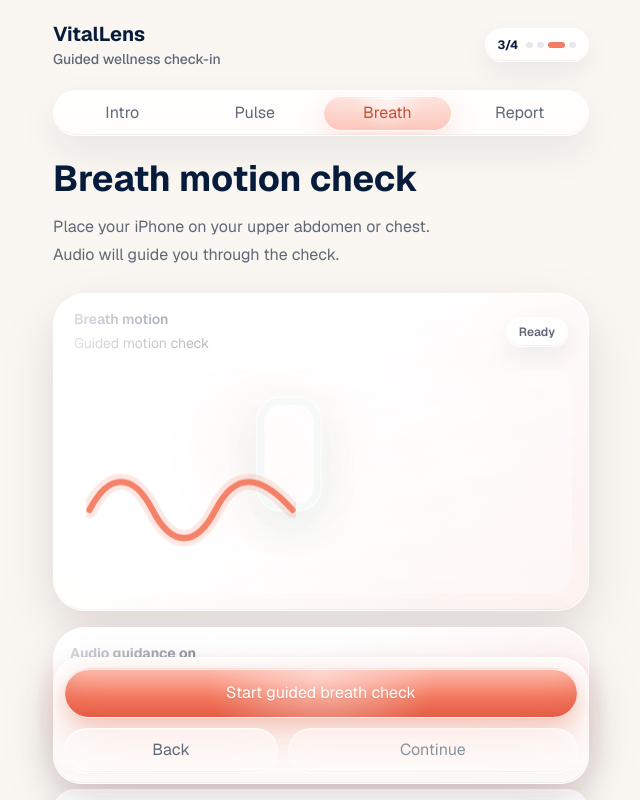
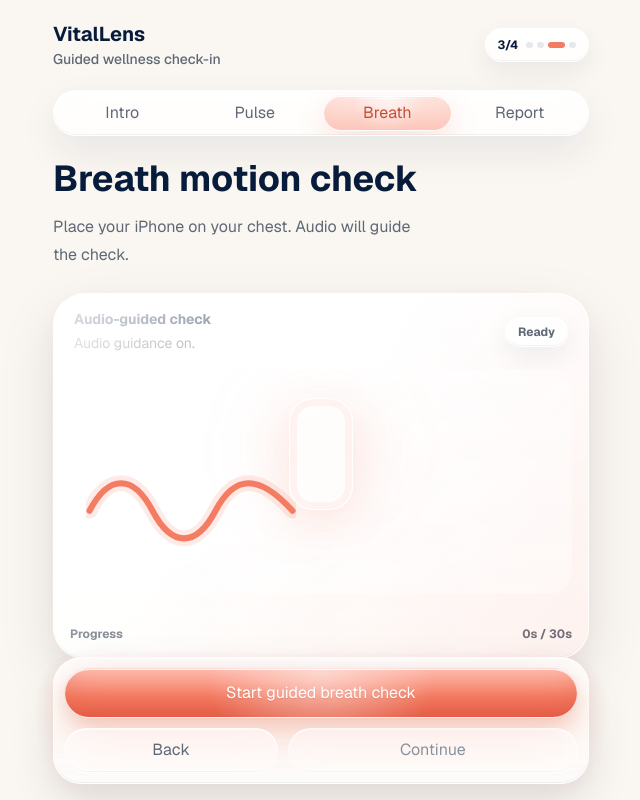
Before and after one commit to arliking13/vitallens, a Next.js app: page / in a window 1280 px wide. Both pictures are taken after a click on the button "Breath". Shown: the top 800 px of the page, without its empty margins (319-959 px from the left). Built offline with nearby package versions, Linux system fonts and the light colour scheme.

Commit message:
style: polish guided breath check

```diff
--- a/src/features/breath/components/BreathCheckScreen.tsx
+++ b/src/features/breath/components/BreathCheckScreen.tsx
@@ -4,9 +4,7 @@ import { useEffect, useRef, useState } from "react";
 
 import { Button } from "@/shared/components/Button";
 import { Card } from "@/shared/components/Card";
-import { InfoRow } from "@/shared/components/InfoRow";
 import { ScreenHeader } from "@/shared/components/ScreenHeader";
-import { SignalPreview } from "@/shared/components/SignalPreview";
 import type { BreathMotionResult } from "@/shared/types/check-flow";
 
 type BreathCheckScreenProps = {
@@ -40,6 +38,20 @@ const ALMOST_DONE_GUIDE_MS = 26000;
 
 const fallbackMessage =
   "Motion access unavailable. You can continue with pulse-only report.";
+const preferredVoiceNames = [
+  "samantha",
+  "ava",
+  "karen",
+  "siri",
+  "victoria",
+  "moira",
+  "tessa",
+  "serena",
+  "daniel",
+  "alex",
+];
+const calmBreathPath =
+  "M4 74 C26 32 54 32 76 74 C98 116 126 116 148 74 C170 32 198 32 236 74";
 
 function average(values: number[]) {
   if (values.length === 0) {
@@ -100,6 +112,32 @@ function buildPreviewSignal(samples: BreathMotionSample[]) {
 
   const min = Math.min(...values);
   return values.map((value) => (value - min) / range);
+}
+
+function clampSignalValue(value: number) {
+  return Math.min(1, Math.max(0, value));
+}
+
+function buildMotionWavePath(values?: number[]) {
+  if (!values || values.length < 2) {
+    return calmBreathPath;
+  }
+
+  const width = 232;
+  const startX = 4;
+  const baseY = 92;
+  const amplitude = 56;
+  const stepX = width / (values.length - 1);
+  const points = values.map((value, index) => ({
+    x: startX + stepX * index,
+    y: baseY - clampSignalValue(value) * amplitude,
+  }));
+
+  return points.slice(1).reduce((path, point, index) => {
+    const previousPoint = points[index];
+    const controlX = (previousPoint.x + point.x) / 2;
+    return `${path} C ${controlX} ${previousPoint.y} ${controlX} ${point.y} ${point.x} ${point.y}`;
+  }, `M${points[0].x} ${points[0].y}`);
 }
 
 function buildBucketedMotion(samples: BreathMotionSample[]) {
@@ -200,7 +238,7 @@ async function requestDeviceMotionAccess() {
 
 function getHeaderDescription(phase: BreathPhase) {
   if (phase === "recording") {
-    return "Keep the phone still and breathe normally. Audio will guide the check.";
+    return "Keep the phone still and breathe normally.";
   }
 
   if (phase === "complete") {
@@ -211,7 +249,7 @@ function getHeaderDescription(phase: BreathPhase) {
     return fallbackMessage;
   }
 
-  return "Place your iPhone on your upper abdomen or chest. Audio will guide you through the check.";
+  return "Place your iPhone on your chest. Audio will guide the check.";
 }
 
 function getPreviewStatus(phase: BreathPhase) {
@@ -242,20 +280,31 @@ function getPrimaryButtonLabel(phase: BreathPhase) {
   return "Start guided breath check";
 }
 
-function getMotionAccessLabel(phase: BreathPhase) {
-  if (phase === "recording") {
-    return "Listening";
+function getPreferredSpeechVoice() {
+  if (typeof window === "undefined" || !("speechSynthesis" in window)) {
+    return null;
   }
 
-  if (phase === "complete") {
-    return "Complete";
+  const voices = window.speechSynthesis.getVoices();
+  const englishVoices = voices.filter((voice) =>
+    voice.lang.toLowerCase().startsWith("en"),
+  );
+
+  for (const preferredName of preferredVoiceNames) {
+    const voice = englishVoices.find((englishVoice) =>
+      englishVoice.name.toLowerCase().includes(preferredName),
+    );
+
+    if (voice) {
+      return voice;
+    }
   }
 
-  if (phase === "unavailable") {
-    return "Unavailable";
-  }
-
-  return "Ready";
+  return (
+    englishVoices.find((voice) => voice.localService) ??
+    englishVoices[0] ??
+    null
+  );
 }
 
 export function BreathCheckScreen({
@@ -267,7 +316,7 @@ export function BreathCheckScreen({
   const [motionSignal, setMotionSignal] = useState<number[] | undefined>();
   const [phase, setPhase] = useState<BreathPhase>("idle");
   const [result, setResult] = useState<BreathMotionResult | null>(null);
-  const [sampleCount, setSampleCount] = useState(0);
+  const [, setSampleCount] = useState(0);
   const [statusMessage, setStatusMessage] = useState<string | null>(null);
   const audioContextRef = useRef<AudioContext | null>(null);
   const intervalRef = useRef<number | null>(null);
@@ -276,6 +325,7 @@ export function BreathCheckScreen({
   const motionHandlerRef = useRef<((event: DeviceMotionEvent) => void) | null>(
     null,
   );
+  const preferredVoiceRef = useRef<SpeechSynthesisVoice | null>(null);
   const recordingStartedAtRef = useRef<number | null>(null);
   const samplesRef = useRef<BreathMotionSample[]>([]);
   const timersRef = useRef<number[]>([]);
@@ -310,6 +360,8 @@ export function BreathCheckScreen({
     }
 
     void audioContextRef.current?.resume();
+    preferredVoiceRef.current =
+      getPreferredSpeechVoice() ?? preferredVoiceRef.current;
   }
 
   function playChime(frequency = 660) {
@@ -342,6 +394,17 @@ export function BreathCheckScreen({
       "SpeechSynthesisUtterance" in window
     ) {
       const utterance = new SpeechSynthesisUtterance(message);
+      const preferredVoice =
+        preferredVoiceRef.current ?? getPreferredSpeechVoice();
+      preferredVoiceRef.current = preferredVoice;
+
+      if (preferredVoice) {
+        utterance.voice = preferredVoice;
+        utterance.lang = preferredVoice.lang;
+      } else {
+        utterance.lang = "en-US";
+      }
+
       utterance.rate = 0.94;
       utterance.pitch = 1;
       utterance.volume = 1;
@@ -384,7 +447,7 @@ export function BreathCheckScreen({
     setSampleCount(nextResult.sampleCount);
     setStatusMessage(null);
     onResult(nextResult);
-    speakSequence(["Breath check complete. You can pick up your phone."]);
+    speakSequence(["Check complete."]);
   }
 
   function startMotionCollection() {
@@ -393,7 +456,6 @@ export function BreathCheckScreen({
     }
 
     recordingStartedAtRef.current = performance.now();
-    speak("Recording started.");
 
     const handleMotion = (event: DeviceMotionEvent) => {
       const value = getMotionMagnitude(event);
@@ -461,8 +523,8 @@ export function BreathCheckScreen({
     setStatusMessage(null);
     prepareAudio();
     speakSequence([
-      "Place your iPhone on your upper abdomen or chest.",
-      "Keep it still and breathe normally.",
+      "Place your iPhone on your chest.",
+      "Breathe normally.",
       "Starting in three, two, one.",
     ]);
 
@@ -501,6 +563,19 @@ export function BreathCheckScreen({
   }
 
   useEffect(() => {
+    const synthesis =
+      typeof window !== "undefined" && "speechSynthesis" in window
+        ? window.speechSynthesis
+        : null;
+
+    function handleVoicesChanged() {
+      preferredVoiceRef.current =
+        getPreferredSpeechVoice() ?? preferredVoiceRef.current;
+    }
+
+    handleVoicesChanged();
+    synthesis?.addEventListener("voiceschanged", handleVoicesChanged);
+
     return () => {
       isRunningRef.current = false;
       timersRef.current.forEach((timerId) => window.clearTimeout(timerId));
@@ -518,6 +593,7 @@ export function BreathCheckScreen({
         window.speechSynthesis.cancel();
       }
 
+      synthesis?.removeEventListener("voiceschanged", handleVoicesChanged);
       void audioContextRef.current?.close();
     };
   }, []);
@@ -532,6 +608,8 @@ export function BreathCheckScreen({
     : `${roundedElapsedSeconds}s / ${RECORDING_DURATION_SECONDS}s`;
   const canContinue = phase === "complete" || phase === "unavailable";
   const signalLabel = result?.motionDetected ? "Detected" : "Low";
+  const statusLabel = getPreviewStatus(phase);
+  const wavePath = buildMotionWavePath(motionSignal);
 
   return (
     <div className="flex min-h-[calc(100dvh-7rem)] flex-col pb-32">
@@ -540,36 +618,68 @@ export function BreathCheckScreen({
         title="Breath motion check"
       />
 
-      <div className="mt-6">
-        <SignalPreview
-          caption={
-            phase === "recording"
-              ? "Motion signal preview"
-              : "Guided motion check"
-          }
-          delayMs={40}
-          label="Breath motion"
-          liveSignal={motionSignal}
-          status={getPreviewStatus(phase)}
-          tone="breath"
-        />
-      </div>
-
-      <Card className="mt-4" delayMs={80} padding="sm">
-        <div className="flex items-center justify-between gap-3">
+      <Card
+        className={[
+          "signal-preview mt-6 overflow-hidden",
+          phase === "recording" ? "signal-breathe" : "",
+        ]
+          .filter(Boolean)
+          .join(" ")}
+        delayMs={40}
+        padding="sm"
+      >
+        <div className="flex items-center justify-between gap-3 px-1 pb-4">
           <div>
             <p className="text-sm font-bold text-[var(--vl-text)]">
-              Audio guidance on
+              Audio-guided check
             </p>
             <p className="mt-1 text-sm leading-5 text-[var(--vl-text-muted)]">
-              Voice guidance plays during the check. Soft chimes are used if
-              voice is unavailable.
+              {phase === "recording" ? "Breathe normally." : "Audio guidance on."}
             </p>
           </div>
-          <span className="vl-peach-pill shrink-0 px-3 py-1 text-xs font-bold">
-            On
+          <span
+            className={[
+              "shrink-0 rounded-full px-3 py-1.5 text-xs font-bold",
+              phase === "recording"
+                ? "vl-peach-pill"
+                : "vl-glass-pill text-[var(--vl-text-muted)]",
+            ].join(" ")}
+          >
+            {statusLabel}
           </span>
         </div>
+
+        <div
+          className="relative h-56 overflow-hidden rounded-[22px] bg-white/35"
+          aria-hidden="true"
+        >
+          <div className="signal-glow absolute left-1/2 top-8 h-24 w-24 -translate-x-1/2 rounded-full bg-[rgba(244,124,98,0.12)] blur-2xl" />
+          <div className="signal-orb absolute left-1/2 top-7 h-28 w-16 -translate-x-1/2 rounded-[24px] border border-white/80 bg-white/70 shadow-[inset_0_0_0_7px_rgba(244,124,98,0.08),0_16px_40px_rgba(244,124,98,0.14)]" />
+          <svg
+            className="signal-wave absolute inset-x-4 bottom-9 h-28"
+            preserveAspectRatio="none"
+            viewBox="0 0 240 128"
+          >
+            <path
+              d={wavePath}
+              fill="none"
+              opacity="0.16"
+              stroke="var(--vl-peach)"
+              strokeLinecap="round"
+              strokeLinejoin="round"
+              strokeWidth="18"
+            />
+            <path
+              d={wavePath}
+              fill="none"
+              stroke="var(--vl-peach)"
+              strokeLinecap="round"
+              strokeLinejoin="round"
+              strokeWidth="7"
+            />
+          </svg>
+        </div>
+
         <div className="mt-4 h-2 overflow-hidden rounded-full bg-white/55">
           <div
             className="h-full rounded-full bg-[var(--vl-peach)] transition-[width] duration-200"
@@ -577,25 +687,10 @@ export function BreathCheckScreen({
           />
         </div>
         <div className="mt-2 flex items-center justify-between text-xs font-bold text-[var(--vl-text-muted)]">
-          <span>{phase === "recording" ? "Listening" : "Progress"}</span>
+          <span>Progress</span>
           <span>{sampleLabel}</span>
         </div>
       </Card>
-
-      <div className="mt-4 grid gap-3">
-        <InfoRow
-          delayMs={120}
-          label="Motion access"
-          tone={phase === "unavailable" ? "warning" : "breath"}
-          value={getMotionAccessLabel(phase)}
-        />
-        <InfoRow
-          delayMs={160}
-          label="Motion samples"
-          tone={sampleCount > 0 ? "breath" : "neutral"}
-          value={String(sampleCount)}
-        />
-      </div>
 
       {statusMessage ? (
         <div className="vl-glass animate-card-in mt-4 rounded-[22px] px-4 py-3.5">
@@ -618,9 +713,6 @@ export function BreathCheckScreen({
               Sample: {result.durationSeconds}s
             </span>
           </div>
-          <p className="mt-3 text-sm leading-6 text-[var(--vl-text-muted)]">
-            Wellness-only motion signal summary. Not for medical decisions.
-          </p>
         </section>
       ) : null}
 
```
